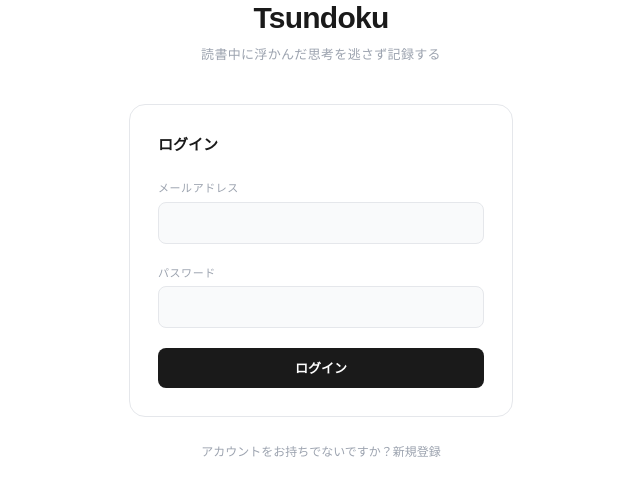
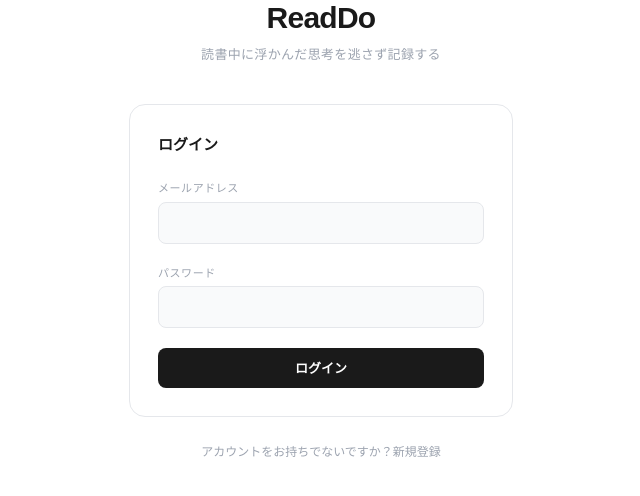
Before and after one commit to UK-44/test-next-app, a Next.js app: page /login in a window 1280 px wide. Shown: the top 496 px of the page, without its empty margins (319-959 px from the left). Built offline with nearby package versions, Linux system fonts and the light colour scheme; no server answers.

Commit message:
アプリタイトル変更

```diff
--- a/app/(auth)/login/page.tsx
+++ b/app/(auth)/login/page.tsx
@@ -28,7 +28,7 @@ export default function LoginPage() {
       {/* Brand */}
       <div className="mb-10 text-center">
         <h1 className="font-[family-name:var(--font-noto-serif-jp)] text-3xl font-bold tracking-tight text-[#1a1a1a]">
-          Tsundoku
+          ReadDo
         </h1>
         <p className="mt-2 text-[13px] text-[#9ca3af] tracking-wide">
           読書中に浮かんだ思考を逃さず記録する
--- a/app/components/footer-nav.tsx
+++ b/app/components/footer-nav.tsx
@@ -55,7 +55,7 @@ export function FooterNav({ userName }: { userName: string }) {
         {/* Brand */}
         <div className="px-5 pt-6 pb-8">
           <h1 className="font-[family-name:var(--font-noto-serif-jp)] text-lg font-bold text-[#1a1a1a] tracking-tight">
-            Tsundoku
+            ReadDo
           </h1>
         </div>
 
--- a/app/layout.tsx
+++ b/app/layout.tsx
@@ -17,12 +17,12 @@ const notoSerifJP = Noto_Serif_JP({
 });
 
 export const metadata: Metadata = {
-  title: "Tsundoku",
+  title: "ReadDo",
   description: "読書中に浮かんだ思考を逃さず記録する",
   appleWebApp: {
     capable: true,
     statusBarStyle: "default",
-    title: "Tsundoku",
+    title: "ReadDo",
   },
 };
 
--- a/app/manifest.ts
+++ b/app/manifest.ts
@@ -2,8 +2,8 @@ import type { MetadataRoute } from "next";
 
 export default function manifest(): MetadataRoute.Manifest {
   return {
-    name: "Tsundoku",
-    short_name: "Tsundoku",
+    name: "ReadDo",
+    short_name: "ReadDo",
     description: "読書中に浮かんだ思考を逃さず記録する",
     start_url: "/",
     display: "standalone",
```
